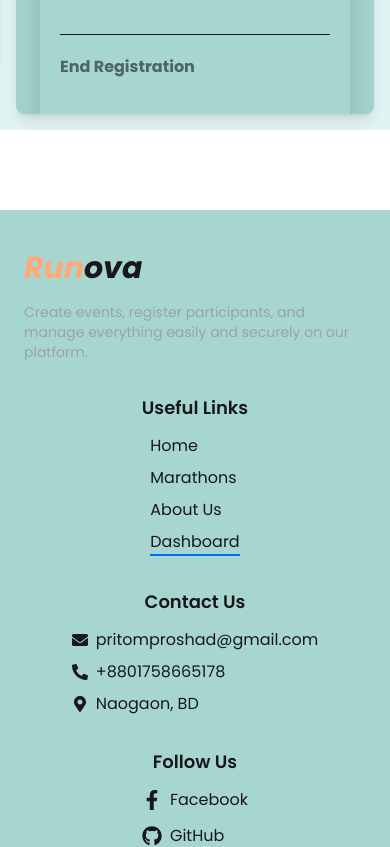
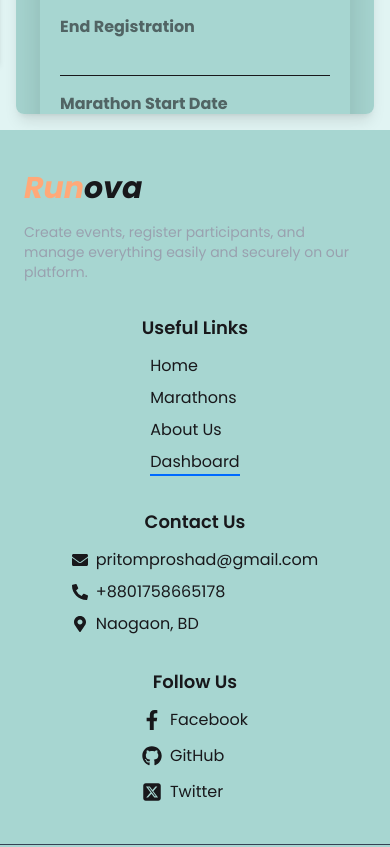
Before and after one commit to pritom352/-Marathon-Management-System, a React (Vite) app: page /dashboard/addMarathon in a window 390 px wide. Shown: the part 780-1627 px from the top of the page. Built offline with nearby package versions, Linux system fonts and the light colour scheme; no server answers; sample sign-in values are in the browser's storage.

Commit message:
make responsive

```diff
--- a/src/components/Footer.jsx
+++ b/src/components/Footer.jsx
@@ -56,7 +56,7 @@ const Footer = () => {
   );
 
   return (
-    <div className="pt-20">
+    <div className="">
       <footer className="bg-secondary py-10">
         <div className="flex flex-col md:flex-row justify-between items-center gap-8 flex-wrap max-w-7xl mx-auto px-6">
           {/* Branding */}
--- a/src/pages/Dashboard/AddMarathon.jsx
+++ b/src/pages/Dashboard/AddMarathon.jsx
@@ -77,7 +77,7 @@ const AddMarathon = () => {
   };
 
   return (
-    <div className=" md:px-10  py-10  lg:px-30  bg-secondary ">
+    <div className="   bg-secondary ">
       <Helmet title="Add || Marathon"></Helmet>
 
       <SectionTitle title={"Add Task"} />
--- a/src/pages/Home/MarathonsSections.jsx
+++ b/src/pages/Home/MarathonsSections.jsx
@@ -6,7 +6,7 @@ const MarathonsSections = ({ marathonsData }) => {
     <div className="   mt-20">
       <SectionTitle title="Featured Marathons" />
 
-      <div className=" grid grid-cols-1 md:grid-cols-5 lg:grid-cols-4 gap-5 auto-rows-fr  rounded-2xl  ">
+      <div className=" grid grid-cols-1 md:grid-cols-2 lg:grid-cols-4 gap-5 auto-rows-fr  rounded-2xl  ">
         {marathonsData.map((marathonData) => (
           <Card marathonData={marathonData} key={marathonData._id}></Card>
         ))}
--- a/src/pages/Home/UpcomingMarathon.jsx
+++ b/src/pages/Home/UpcomingMarathon.jsx
@@ -52,17 +52,17 @@ const UpcomingMarathon = () => {
             <div className="flex flex-col md:flex-row rounded-xl min-h-[350px] overflow-hidden shadow-lg hover:shadow-2xl transition-shadow duration-300">
               {/* Left Part */}
               <div className="bg-primary flex flex-col justify-center items-center p-6 md:w-1/6 w-full space-y-6">
-                <p className="font-extrabold text-2xl tracking-wide">
+                <p className="font-extrabold lg:text-2xl  tracking-wide">
                   {marathonDate}
                 </p>
-                <button className="px-6 py-2 border border-white rounded-full hover:bg-accent hover:text-primary transition duration-300 font-semibold">
+                <button className="px-3 lg:px-6 py-2 border border-white rounded-full hover:bg-accent hover:text-primary transition duration-300 font-semibold">
                   Details
                 </button>
               </div>
 
               {/* Middle Part */}
               <div className="bg-secondary flex flex-col justify-center p-6 md:w-3/6 w-full space-y-6 text-gray-900">
-                <h2 className="text-3xl font-bold tracking-wide">
+                <h2 className="text-xl md:text-2xl lg:text-3xl font-bold tracking-wide">
                   {marathon.title}
                 </h2>
 
--- a/src/pages/Marathons/Marathons.jsx
+++ b/src/pages/Marathons/Marathons.jsx
@@ -37,7 +37,7 @@ const Marathons = () => {
         </select>
       </div>
 
-      <div className="grid grid-cols-1 md:grid-cols-3 lg:grid-cols-4 gap-5 auto-rows-fr">
+      <div className="grid grid-cols-1 md:grid-cols-2 lg:grid-cols-4 gap-5 auto-rows-fr">
         {marathonsData.map((marathonData) => (
           <Card marathonData={marathonData} key={marathonData._id} />
         ))}
```
